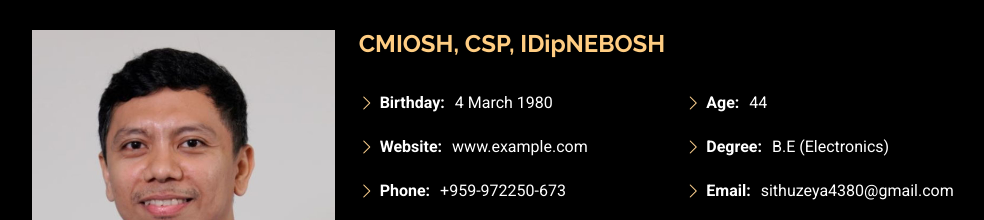
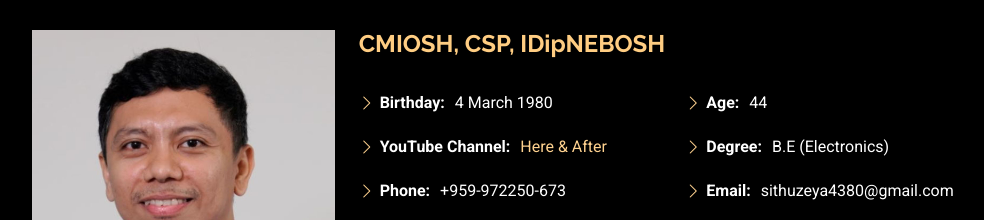
Before and after one commit to miit-study-easy/here-and-after, a plain HTML site: page index.html in a window 1280 px wide. Shown: the part 1040-1260 px from the top of the page, without its empty margins (280-1264 px from the left). Drawn offline with Linux system fonts and the light colour scheme.

Commit message:
Update index.html

```diff
--- a/index.html
+++ b/index.html
@@ -114,7 +114,7 @@
               <div class="col-lg-6">
                 <ul>
                   <li><i class="bi bi-chevron-right"></i> <strong>Birthday:</strong> <span>4 March 1980</span></li>
-                  <li><i class="bi bi-chevron-right"></i> <strong>Website:</strong> <span>www.example.com</span></li>
+                  <li><i class="bi bi-chevron-right"></i> <strong>YouTube Channel:</strong> <span><a href="https://www.youtube.com/@hereandafter6019">Here & After</a></span></li>
                   <li><i class="bi bi-chevron-right"></i> <strong>Phone:</strong> <span>+959-972250-673</span></li>
                   <li><i class="bi bi-chevron-right"></i> <strong>City:</strong> <span>Yangon, Myanmar</span></li>
                 </ul>
```
